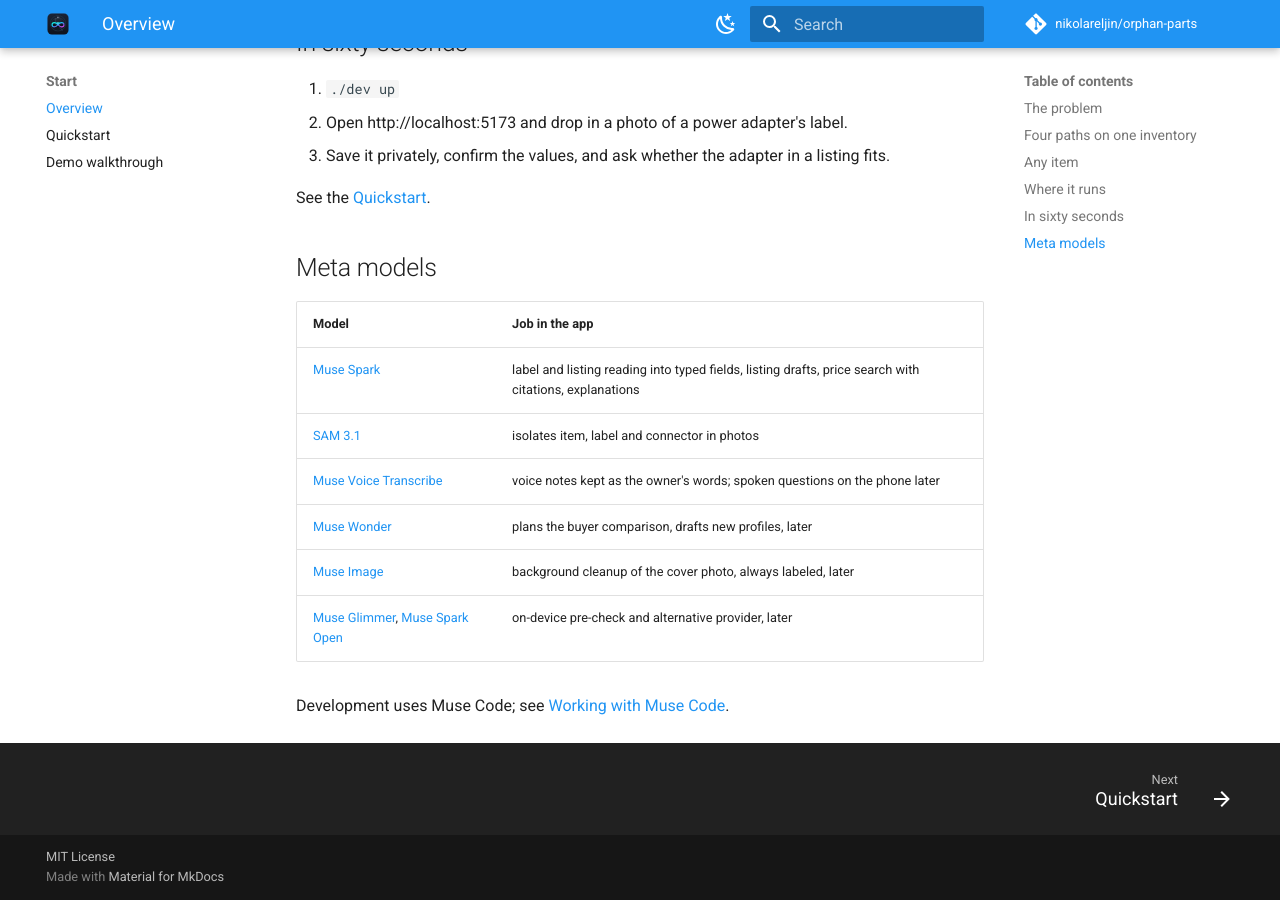
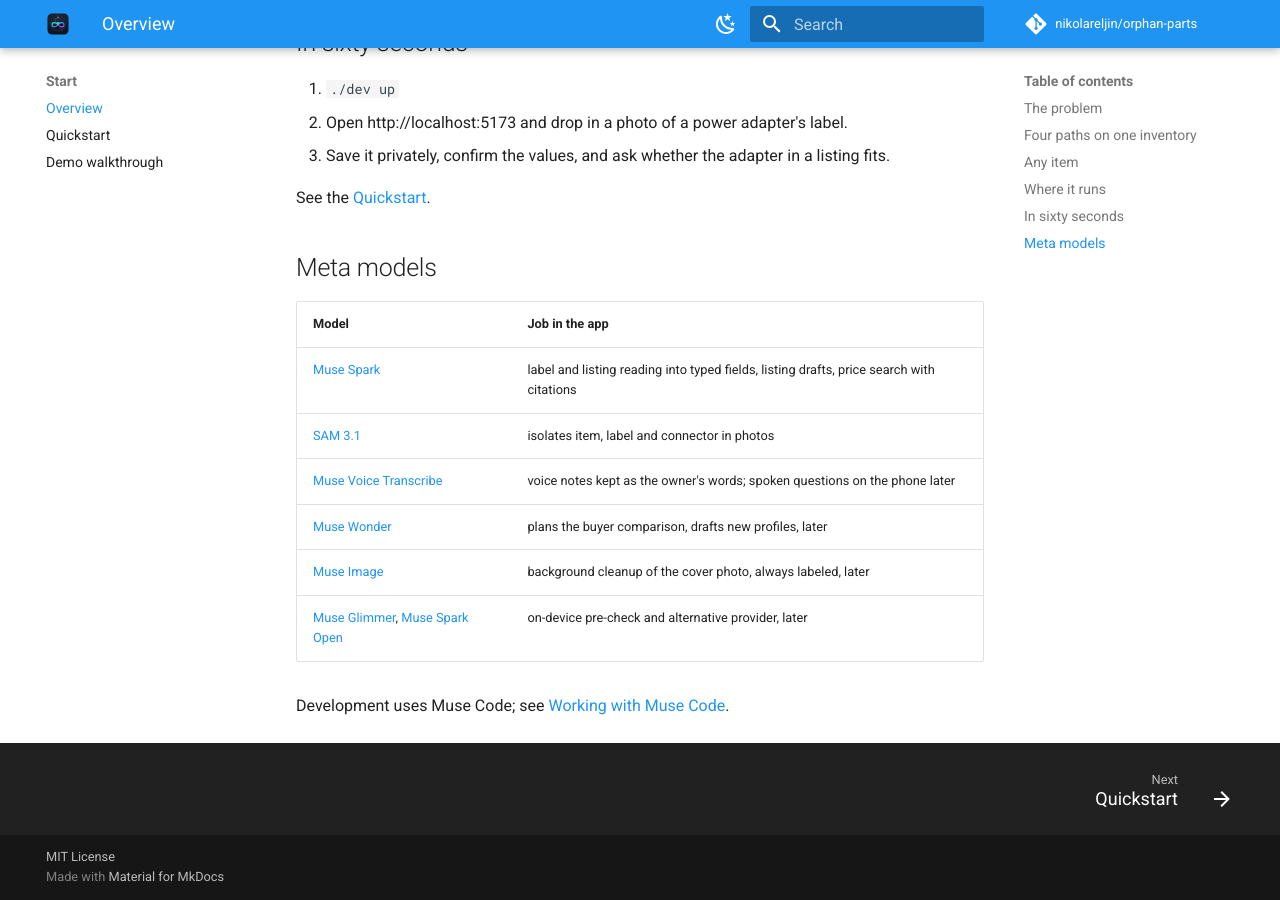
Before and after one commit to nikolareljin/orphan-parts, an MkDocs documentation site: the page built from docs/index.md, in a window 1280 px wide and 900 px high, scrolled down 1768 px. Built offline with MkDocs 1.6.1 and Material for MkDocs 9.7.7, drawn with Linux system fonts in a browser that asks for light colours; comment, search, counter and statistics services are not loaded.

Commit message:
docs: the model reads, the rules decide

```diff
--- a/docs/index.md
+++ b/docs/index.md
@@ -77,7 +77,7 @@
 
 | Model | Job in the app |
 |---|---|
-| [Muse Spark](models/muse-spark.md) | label and listing reading into typed fields, listing drafts, price search with citations, explanations |
+| [Muse Spark](models/muse-spark.md) | label and listing reading into typed fields, listing drafts, price search with citations |
 | [SAM 3.1](models/sam-3-1.md) | isolates item, label and connector in photos |
 | [Muse Voice Transcribe](models/muse-voice-transcribe.md) | voice notes kept as the owner's words; spoken questions on the phone later |
 | [Muse Wonder](models/muse-wonder.md) | plans the buyer comparison, drafts new profiles, later |
```
Also changed, not shown: README.md (+2 -2 lines).
